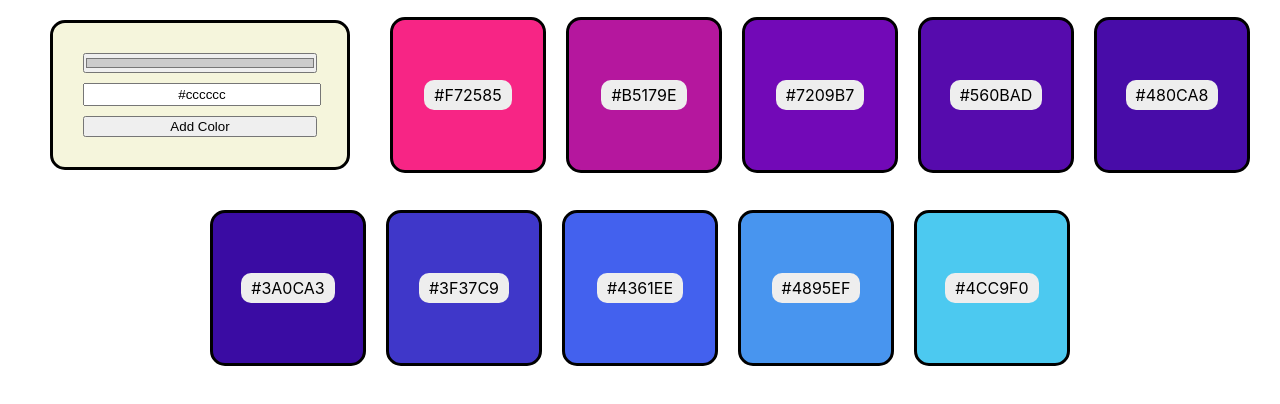
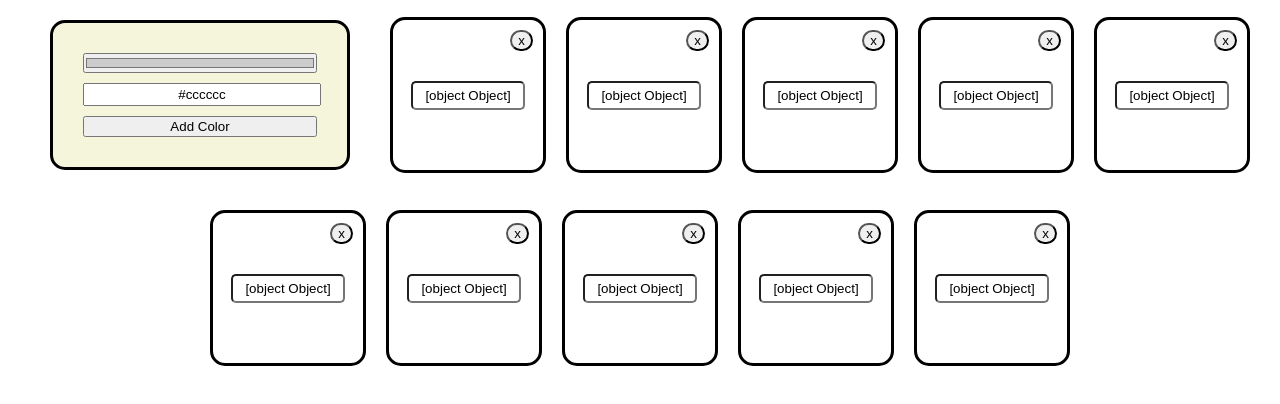
Before and after one commit to Chaosfuchs/color-saver-app, a React (Create React App) app: page / in a window 1280 px wide. Shown: the top 404 px of the page. Built offline with nearby package versions, Linux system fonts and the light colour scheme.

Commit message:
Install npm nano id and add delete function and change function

```diff
--- a/package.json
+++ b/package.json
@@ -6,6 +6,7 @@
     "@testing-library/jest-dom": "^5.16.4",
     "@testing-library/react": "^13.1.1",
     "@testing-library/user-event": "^13.5.0",
+    "nanoid": "^2.1.8",
     "react": "^18.1.0",
     "react-dom": "^18.1.0",
     "react-scripts": "5.0.1",
--- a/src/App.js
+++ b/src/App.js
@@ -4,20 +4,40 @@ import ColorBox from './components/ColorBox';
 import ColorForm from './components/ColorForm';
 
 const COLORLIST = [
-  '#F72585',
-  '#B5179E',
-  '#7209B7',
-  '#560BAD',
-  '#480CA8',
-  '#3A0CA3',
-  '#3F37C9',
-  '#4361EE',
-  '#4895EF',
-  '#4CC9F0',
+  { id: 0, hexCode: '#F72585' },
+  { id: 1, hexCode: '#B5179E' },
+  { id: 2, hexCode: '#7209B7' },
+  { id: 3, hexCode: '#560BAD' },
+  { id: 4, hexCode: '#480CA8' },
+  { id: 5, hexCode: '#3A0CA3' },
+  { id: 6, hexCode: '#3F37C9' },
+  { id: 7, hexCode: '#4361EE' },
+  { id: 8, hexCode: '#4895EF' },
+  { id: 9, hexCode: '#4CC9F0' },
 ];
 
 export default function App() {
   const [hexColors, setHexColor] = useState(COLORLIST);
+
+  function handleDelete(colorID) {
+    const newColorList = hexColors.filter(color => color.id !== colorID);
+    setHexColor(newColorList);
+  }
+
+  function handleUpdate(id, newHexCode) {
+    console.log({ id, newHexCode });
+    const newColorList = hexColors.map(color => {
+      if (color.id === id) {
+        return {
+          ...color,
+          hexCode: newHexCode,
+        };
+      } else {
+        return color;
+      }
+    });
+    setHexColor(newColorList);
+  }
 
   function handleSubmit(newColor) {
     const newColors = [newColor, ...hexColors];
@@ -36,7 +56,11 @@ export default function App() {
     <CardFlex>
       <ColorForm onSubmit={handleSubmit} />
       {hexColors.map((color, index) => (
-        <ColorBox key={index} color={color} />
+        <ColorBox
+          key={index}
+          color={color}
+          onDelete={() => console.log(color)}
+        />
       ))}
     </CardFlex>
   );
--- a/src/components/ColorBox.jsx
+++ b/src/components/ColorBox.jsx
@@ -1,9 +1,10 @@
 import styled, { css } from 'styled-components';
 
-export default function ColorBox({ color }) {
+export default function ColorBox({ color, onChange, onDelete }) {
   return (
     <StyledBox backgroundColor={color} onClick={handleClick}>
-      <span>{color}</span>
+      <input type="text" value={color} />
+      <button onClick={onDelete}>x</button>
     </StyledBox>
   );
   function handleClick() {
@@ -12,6 +13,7 @@ export default function ColorBox({ color }) {
 }
 
 const StyledBox = styled.div`
+  position: relative;
   width: 150px;
   height: 150px;
   border-radius: 15px;
@@ -26,4 +28,18 @@ const StyledBox = styled.div`
     background-color: #eee;
     border-radius: 10px;
   }
+
+  input {
+    width: 100px;
+    border-radius: 5px;
+    text-align: center;
+    padding: 5px;
+  }
+
+  button {
+    position: absolute;
+    top: 10px;
+    right: 10px;
+    border-radius: 100px;
+  }
 `;
```
Also changed, not shown: 1 other file (tests, documents, lock files or other folders).
